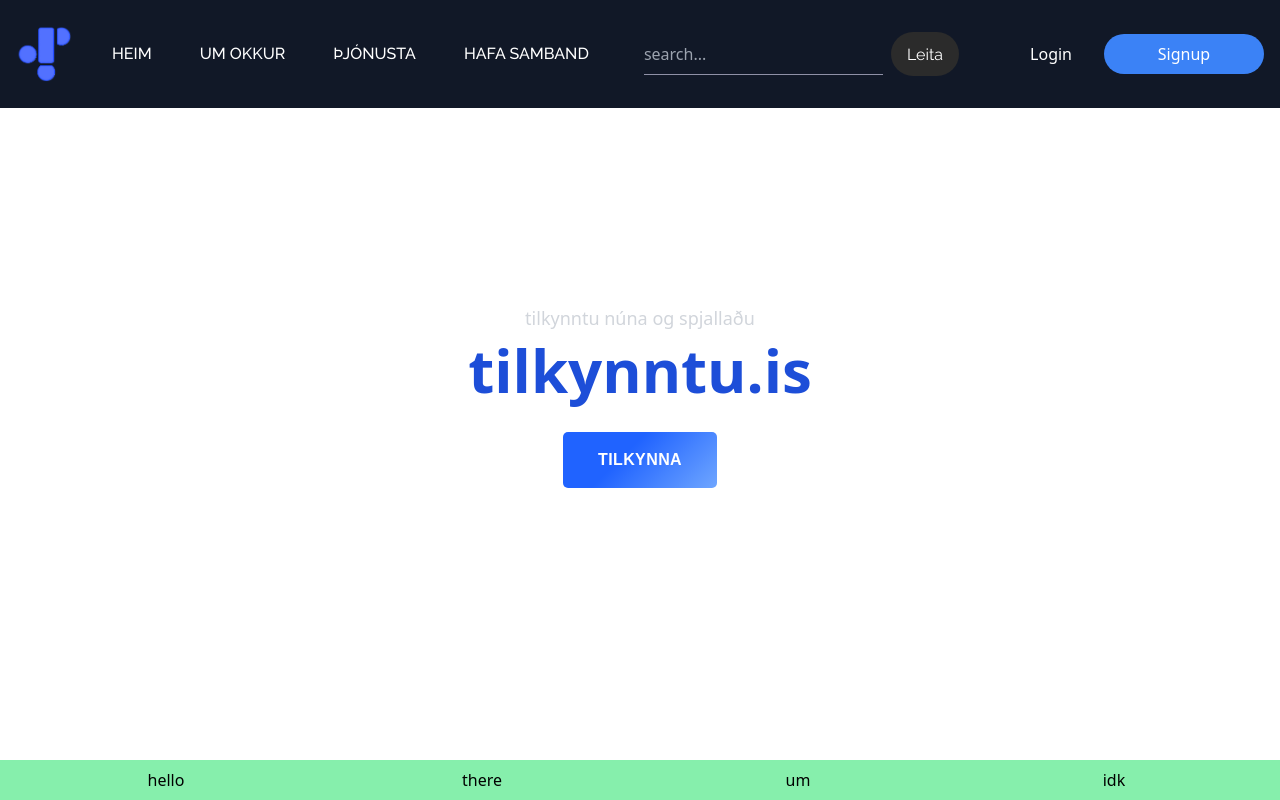
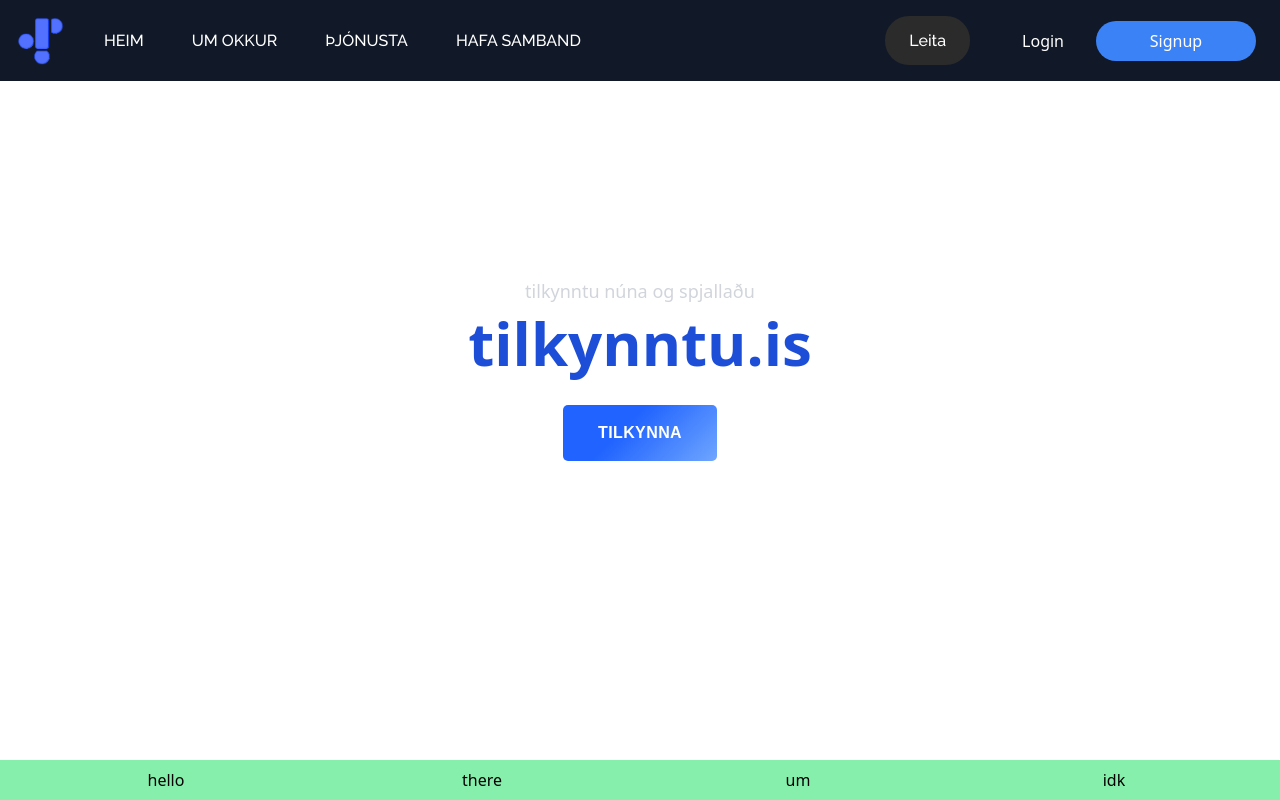
Before and after one commit to tilkynntu-is/tilkynntu-project, a Django app: page / in a window 1280 px wide. Run offline with Django 5.2, Linux system fonts and the light colour scheme; style sheets or scripts are compiled from the project's sources; some web fonts are replaced.

Commit message:
header ready with responsivness and a dropdown menu

```diff
--- a/Project/Backend/static/css/styles.css
+++ b/Project/Backend/static/css/styles.css
@@ -65,58 +65,32 @@
 }
 
 
-* {
-  margin: 0;
-  padding: 0;
-  box-sizing: border-box;
+@keyframes fade-down {
+  0% {
+    opacity: 0;
+    transform: translateY(-10px);
+  }
+  100% {
+    opacity: 1;
+    transform: translateY(0);
+  }
 }
 
-.search-bar {
-  display: flex;
-  justify-content: center;
-  align-items: center;
-  margin: auto;
-  max-width: 30em;
-  padding: 1em;
+@keyframes fade-up {
+  0% {
+    opacity: 1;
+    transform: translateY(0);
+  }
+  100% {
+    opacity: 0;
+    transform: translateY(-10px);
+  }
 }
 
-.search-bar input {
-  width: 80%;
-  padding: 0.5em 0.5em 0.5em 0; /* Adjust padding to only give space on the left */
-  border: none; /* Remove all borders */
-  border-bottom: 1px solid #8f90a6; /* Add a bottom border */
-  background: transparent;
-  transition: border-color 0.1s;
+.fade-down {
+  animation: fade-down 0.1s ease-out forwards;
 }
 
-.search-bar input:hover{
-  border-color: #2762f3;
+.fade-up {
+  animation: fade-up 0.1s ease-out forwards;
 }
-
-.span-search{
-  font-size: medium;
-  font-family: raleway
-}
-
-.search-bar button {
-  background: #2b2b2b;
-  color: #fff;
-  border: none;
-  padding: 0.6em 1em;
-  margin-left: 0.5em;
-  border-radius: 1.5em;
-  cursor: pointer;
-  transition: 0.3s;
-}
-
-.search-bar button:hover {
-  background: #2762f3;
-}
-
-.search-bar input:focus{
-  border-bottom-color: #2762f3;
-}
-.search-bar button:focus {
-  outline: none;
-  border-color: #2762f3;
-}
--- a/Project/Backend/templates/header.html
+++ b/Project/Backend/templates/header.html
@@ -3,46 +3,51 @@
     <!-- Logo and Navigation on the left -->
     <div class="flex items-center space-x-6">
       <!-- Logo -->
-      <a href="/">
-        <img src="/static/images/tilkynntu-is-logo.png" alt="Tilkynntu Logo" class="h-14">
+      <a href="/" class="flex-shrink-0">
+        <img src="/static/images/tilkynntu-is-logo.png" alt="Tilkynntu Logo" class="h-12 w-auto">
       </a>
+
+      <!-- Hamburger Menu Toggle (Small Screens) -->
+      <input type="checkbox" id="menu-toggle" class="peer hidden" />
+      <label for="menu-toggle" class="cursor-pointer md:hidden block">
+        <svg class="w-12 h-12 text-white" viewBox="0 0 24 24" fill="none" stroke="currentColor" stroke-width="2" stroke-linecap="round" stroke-linejoin="round">
+          <path d="M4 6h16M4 12h16M4 18h16"></path>
+        </svg>
+      </label>
+
+
+      <!-- Navigation Menu -->
+      <nav class="hidden peer-checked:flex md:flex flex-col md:flex-row absolute md:relative top-20 md:top-auto left--4 right-0 mx-auto w-full md:w-auto bg-gray-900 md:bg-transparent space-y-4 md:space-y-0 md:space-x-4 items-center fade-down  ">
+        <a href="/" class="block px-4 py-2 font-raleway font-medium hover:scale-110 transition-transform">HEIM</a>
+        <a href="/about" class="block px-4 py-2 font-raleway font-medium hover:scale-110 transition-transform">UM OKKUR</a>
+        <a href="/help" class="block px-4 py-2 font-raleway font-medium hover:scale-110 transition-transform">ÞJÓNUSTA</a>
+        <a href="/contact" class="block px-4 py-2 font-raleway font-medium hover:scale-110 transition-transform">HAFA SAMBAND</a>
+      </nav>
+    </div>
+
+    <!-- Search Button aligned to the right -->
+    <form action="" class="ml-auto mr-5">
+      <button class="search-btn ml-2 px-6 py-3 bg-[#2b2b2b] hover:bg-[#2762f3] rounded-[1.5em] text-white font-medium transition">
+        <span class="font-raleway span-search">Leita</span>
+      </button>
+    </form>
+
+
+      <!-- Signup and Login Buttons on the far right -->
+      <div class="flex-shrink-0 space-x-4 mr-2">
+        <!-- Icon for smaller screens -->
+        <a href="/login" class="block lg:hidden font-bold">
+          <img src="/static/images/people.png" alt="Login Icon">
+        </a>
 
 
 
-      <!-- Navigation -->
-      <nav class="flex space-x-4">
-        <button class="px-4 py-2 font-raleway text-white font-medium hover:scale-110 transition-transform">
-          <a href="/">HEIM</a>
-        </button>
-        <button class="px-4 py-2 font-raleway text-white font-medium hover:scale-110 transition-transform">
-          <a href="/about">UM OKKUR</a>
-        </button>
-        <button class="px-4 py-2 font-raleway text-white font-medium hover:scale-110 transition-transform">
-          <a href="/help">ÞJÓNUSTA</a>
-        </button>
-        <button class="px-4 py-2 font-raleway text-white font-medium hover:scale-110 transition-transform">
-          <a href="/contact">HAFA SAMBAND</a>
-        </button>
-      </nav>
-    </div>
-
-    <form action="" class="search-bar">
-      <input type="search" name="search" pattern=".*\S.*" required placeholder="search...">
-      <button class="search-btn" type="submit">
-        <span class="span-search">Leita</span>
-      </button>
-    </form>
-
-    <!-- Signup and Login Buttons on the far right -->
-    <div class="flex items-center space-x-4">
-      <a href="/login" class="md:hidden">
-        <img src="https://static.thenounproject.com/png/7016046-200.png" alt="Login Icon" class="h-8 w-8 invert">
-      </a>
-      <div class="hidden md:flex space-x-4">
-        <a href="/login" class="px-4 py-2 font-medium hover:scale-110 transition-transform">Login</a>
-        <a href="/signup" class="px-4 py-2 w-40 bg-blue-500 hover:bg-blue-700 font-medium rounded-full transition flex items-center justify-center">Signup</a>
+        <!-- Login and Signup buttons for larger screens -->
+        <div class="hidden lg:flex space-x-4">
+          <a href="/login" class="px-4 py-2 font-medium hover:scale-110 transition-transform">Login</a>
+          <a href="/signup" class="px-4 py-2 w-40 bg-blue-500 hover:bg-blue-700 font-medium rounded-full transition flex items-center justify-center">Signup</a>
+        </div>
       </div>
-    </div>
 
   </div>
 </header>
```
Also changed, not shown: Project/Backend/static/images/people.png (added).
